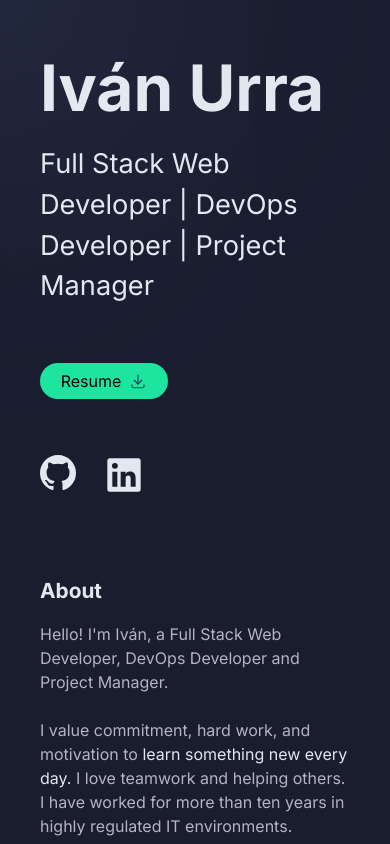
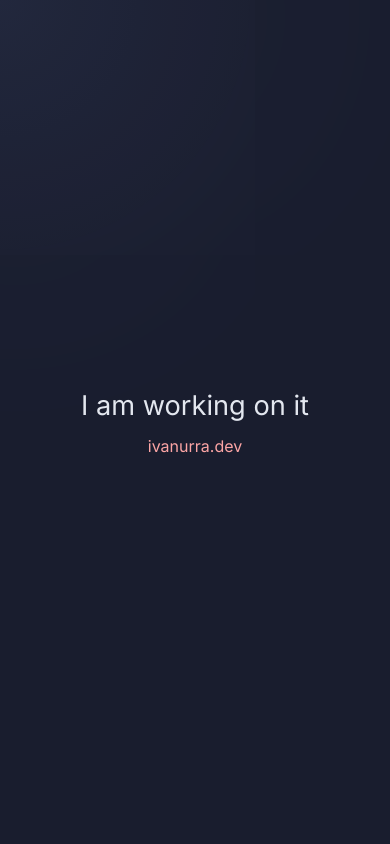
Before and after one commit to ivanurra/portfolio-v2, a Next.js app: page / in a window 390 px wide. Shown: the top 844 px of the page. Built offline with nearby package versions, Linux system fonts and the light colour scheme.

Commit message:
feat: underconstruction activated and updated packs

```diff
--- a/modules/UnderConstruction/UnderConstruction.jsx
+++ b/modules/UnderConstruction/UnderConstruction.jsx
@@ -1,9 +1,8 @@
-import './styles.css';
-
 export const UnderConstruction = () => {
   return (
-    <div className="flex items-center justify-center min-h-screen">
-      <p className="text-2xl animate-spectacular">I am working on it</p>
+    <div className="flex flex-col items-center justify-center min-h-screen p-4">
+      <p className="text-2xl">I am working on it</p>
+      <p className="text-md mt-2 text-red-300">ivanurra.dev</p>
     </div>
   );
 };
--- a/package.json
+++ b/package.json
@@ -10,7 +10,7 @@
   },
   "dependencies": {
     "autoprefixer": "^10.4.19",
-    "next": "^14.2.4",
+    "next": "^14.2.5",
     "postcss": "^8.4.38",
     "react": "^18.3.1",
     "react-dom": "^18.3.1",
--- a/src/app/page.js
+++ b/src/app/page.js
@@ -1,12 +1,12 @@
 "use client";
 
-import { Footer } from "@components/Footer";
-import { About } from "@modules/About/About";
-import { Hero } from "@modules/Hero/Hero";
-import { Experience } from "@modules/Experience/Experience";
-import { Projects } from "@modules/Projects/Projects";
+// import { Footer } from "@components/Footer";
+// import { About } from "@modules/About/About";
+// import { Hero } from "@modules/Hero/Hero";
+// import { Experience } from "@modules/Experience/Experience";
+// import { Projects } from "@modules/Projects/Projects";
 import LanternCursor from "@components/LanternCursor";
-// import { UnderConstruction } from "@modules/UnderConstruction/UnderConstruction";
+import { UnderConstruction } from "@modules/UnderConstruction/UnderConstruction";
 
 export default function Home() {
   return (
@@ -15,8 +15,8 @@ export default function Home() {
       className="flex flex-col"
     >
       <LanternCursor />
-      {/* <UnderConstruction /> */}
-      <div className="md:w-2/4 md:h-screen p-10 md:fixed left-0 top-0 lg:pl-32 xl:pl-64 2xl:pl-96">
+      <UnderConstruction />
+      {/* <div className="md:w-2/4 md:h-screen p-10 md:fixed left-0 top-0 lg:pl-32 xl:pl-64 2xl:pl-96">
         <Hero />
       </div>
 
@@ -31,7 +31,7 @@ export default function Home() {
           <Projects />
         </section>
         <Footer />
-      </div>
+      </div> */}
     </div>
   );
 }
```
Also changed, not shown: modules/UnderConstruction/styles.css (deleted, +0 -24 lines), 2 other files (tests, documents, lock files or other folders).
